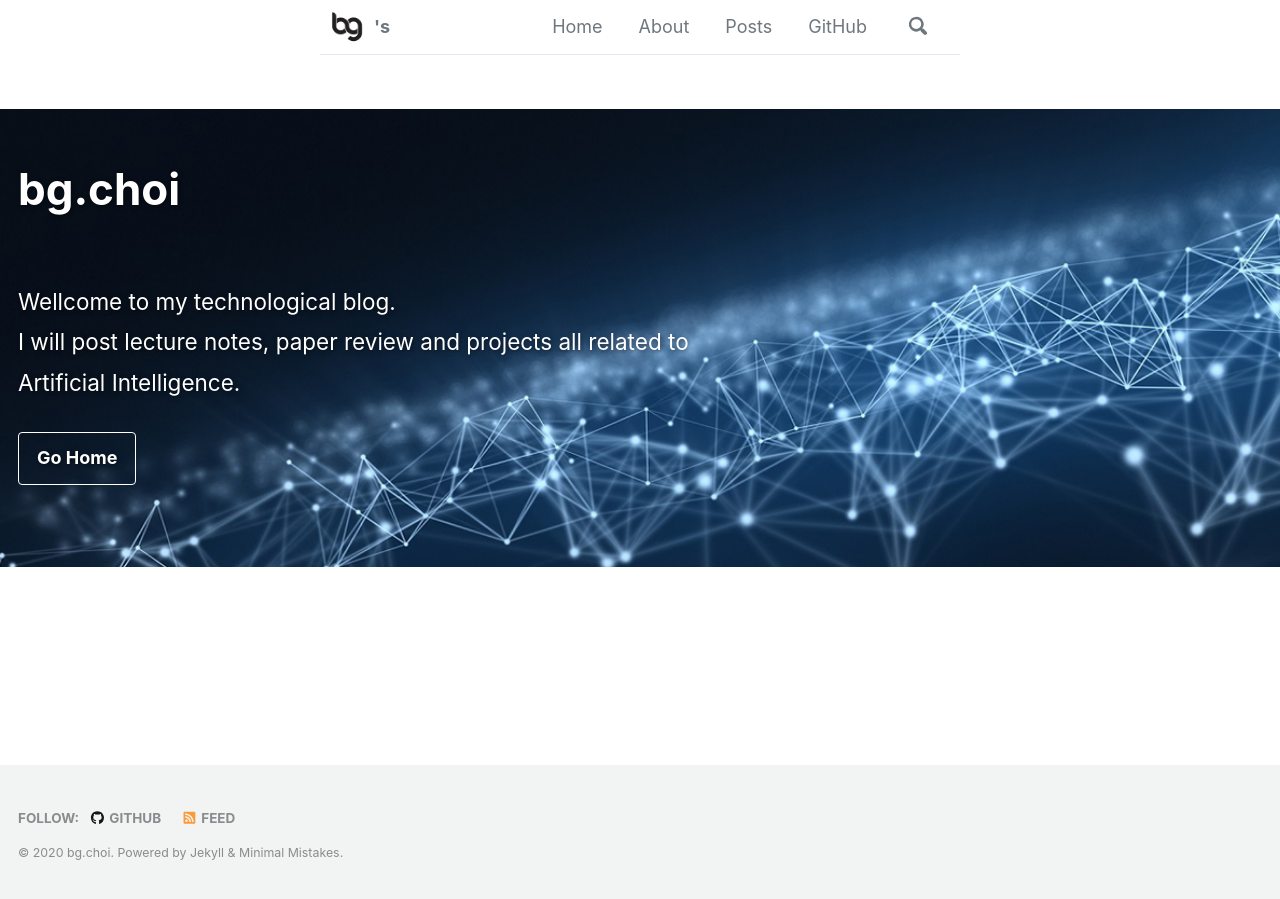
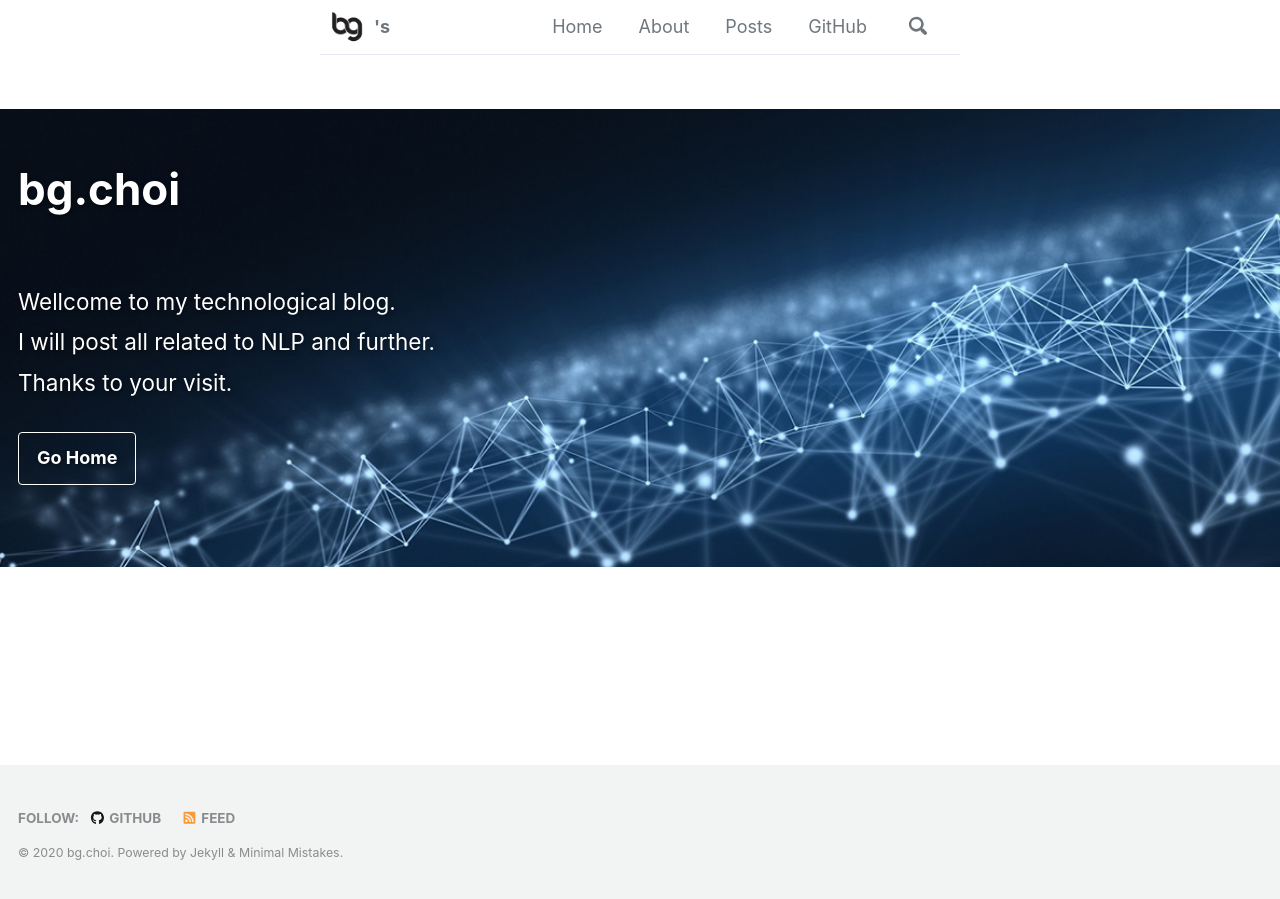
Before and after one commit to hyewonchoi4999/hyewonchoi4999.github.io, a Jekyll site: the page built from index.html, in a window 1280 px wide. Built offline with Jekyll 4.4.1, drawn with Linux system fonts in a browser that asks for light colours; cached includes are drawn as plain includes; nearby versions of some CDN libraries; some web fonts are replaced; the list of posts is cut into pages by our own code.

Commit message:
intro change

```diff
--- a/index.html
+++ b/index.html
@@ -8,6 +8,6 @@ header:
       url: /home/
 excerpt: >
   Wellcome to my technological blog.<br />
-  I will post lecture notes, paper review and projects all related to<br />
-  Artificial Intelligence.<br />
+  I will post all related to NLP and further.<br />
+  Thanks to your visit.<br />
 ---
```
